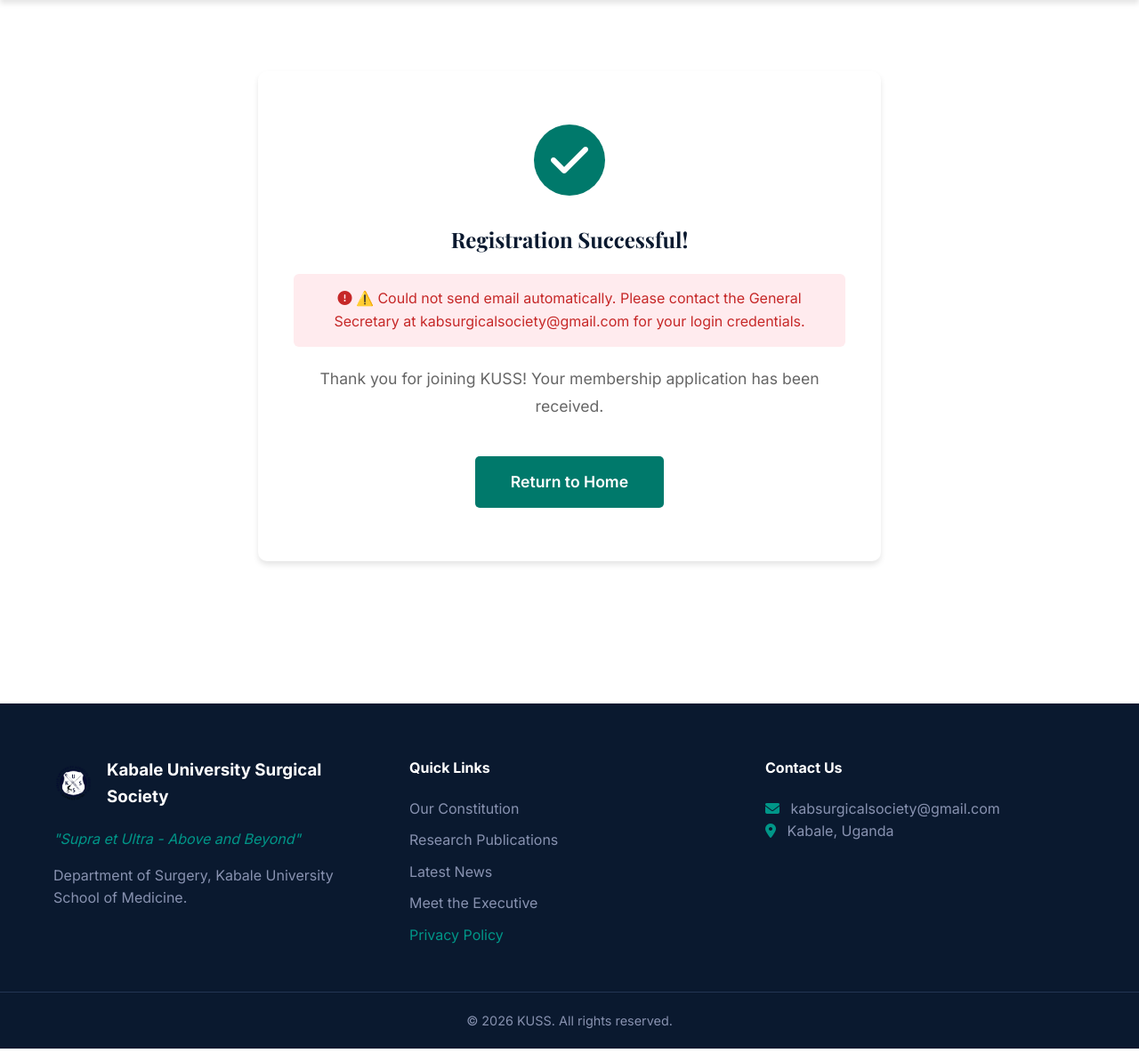
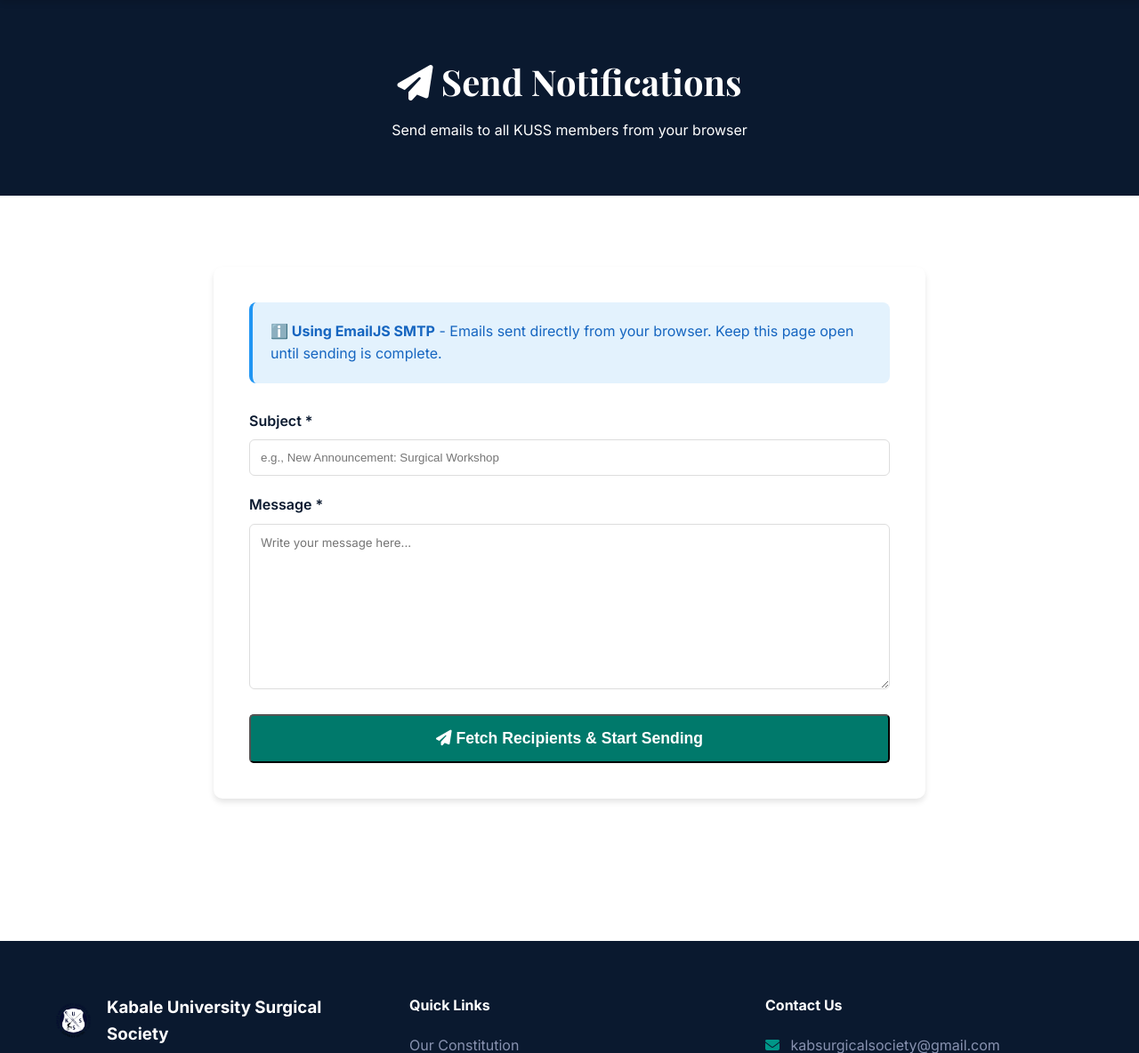
Before and after one commit to kevin-password/kuss_website, a Django app: template templates/send_notifications.html in a window 1280 px wide. Shown: the part 75-1259 px from the top of the page at 89% size. Run offline with Django 5.2, Linux system fonts and the light colour scheme; the template is opened without the code that fills it, so the values that code supplies are empty; some libraries are stand-ins or nearby versions.

Commit message:
Update notification page for sending emails

```diff
--- a/templates/send_notifications.html
+++ b/templates/send_notifications.html
@@ -1,78 +1,56 @@
 {% extends 'base.html' %}
-{% block title %}Registration Successful - KUSS{% endblock %}
+{% block title %}Send Notifications - KUSS{% endblock %}
 
 {% block content %}
+<section class="page-header">
+    <h1><i class="fa-solid fa-paper-plane"></i> Send Notifications</h1>
+    <p>Send emails to all KUSS members from your browser</p>
+</section>
+
 <section class="section container">
-    <div class="form-container" style="text-align: center; padding: 60px 40px;">
+    <div style="max-width: 800px; margin: 0 auto; background: white; padding: 40px; border-radius: 10px; box-shadow: var(--shadow);">
 
-        <div style="width: 80px; height: 80px; background: var(--teal); border-radius: 50%; display: flex; align-items: center; justify-content: center; margin: 0 auto 30px;">
-            <i class="fa-solid fa-check" style="font-size: 3rem; color: white;"></i>
+        <div style="background: #e3f2fd; padding: 20px; border-radius: 8px; margin-bottom: 30px; border-left: 4px solid #2196f3;">
+            <p style="color: #1565c0; margin: 0;">
+                <strong>ℹ️ Using EmailJS SMTP</strong> - Emails sent directly from your browser. Keep this page open until sending is complete.
+            </p>
         </div>
 
-        <h2 style="color: var(--navy); margin-bottom: 20px; font-family: 'Playfair Display', serif;">Registration Successful!</h2>
-
-        <div id="emailStatus" style="background: #fff3cd; color: #856404; padding: 15px; border-radius: 6px; margin-bottom: 20px;">
-            <i class="fa-solid fa-spinner fa-spin"></i> Sending your login credentials via email...
+        <form id="notificationForm">
+            <div style="margin-bottom: 20px;">
+                <label style="display: block; font-weight: 600; color: var(--navy); margin-bottom: 8px;">
+                    Subject *
+                </label>
+                <input type="text" id="emailSubject" required
+                       style="width: 100%; padding: 12px; border: 1px solid #ddd; border-radius: 6px;"
+                       placeholder="e.g., New Announcement: Surgical Workshop">
             </div>
 
-        <p style="color: var(--text-light); font-size: 1.1rem; line-height: 1.8; margin-bottom: 40px;">
-            {% if settings and settings.success_message %}
-                {{ settings.success_message|linebreaksbr }}
-            {% else %}
-                Thank you for joining KUSS! Your membership application has been received.
-            {% endif %}
-        </p>
+            <div style="margin-bottom: 20px;">
+                <label style="display: block; font-weight: 600; color: var(--navy); margin-bottom: 8px;">
+                    Message *
+                </label>
+                <textarea id="emailMessage" rows="10" required
+                          style="width: 100%; padding: 12px; border: 1px solid #ddd; border-radius: 6px; font-family: inherit;"
+                          placeholder="Write your message here..."></textarea>
+            </div>
 
-        {% if settings and settings.treasurer_phone %}
-        <div style="background: #e8f5e9; border-left: 5px solid var(--teal); padding: 25px; border-radius: 8px; margin-bottom: 25px; text-align: left;">
-            <h3 style="color: var(--navy); margin-bottom: 10px;">
-                <i class="fa-solid fa-money-bill-wave" style="color: var(--teal);"></i> Payment Instructions
+            <button type="submit" class="btn btn-primary" style="width: 100%; padding: 15px; font-size: 1.1rem;" id="sendBtn">
+                <i class="fa-solid fa-paper-plane"></i> Fetch Recipients & Start Sending
+            </button>
+        </form>
+
+        <!-- Progress Section (hidden initially) -->
+        <div id="progressSection" style="display: none; margin-top: 30px;">
+            <h3 style="color: var(--navy); margin-bottom: 15px;">
+                <i class="fa-solid fa-spinner fa-spin"></i> Sending Progress
             </h3>
-            <p style="color: var(--text-dark); line-height: 1.8;">
-                {% if settings.payment_instructions %}
-                    {{ settings.payment_instructions|linebreaksbr }}
-                {% else %}
-                    Please contact the Treasurer for payment details.
-                {% endif %}
-            </p>
-
-            <div style="margin-top: 15px; padding: 15px; background: white; border-radius: 6px; border: 1px solid #c8e6c9;">
-                <p style="margin-bottom: 10px;">
-                    <strong>Treasurer:</strong>
-                    {% if settings.treasurer_name %}
-                        {{ settings.treasurer_name }}
-                    {% endif %}
-                </p>
-
-                {% if settings.contact_email %}
-                <p style="margin-bottom: 10px;">
-                    <i class="fa-solid fa-envelope" style="color: var(--teal); margin-right: 8px;"></i>
-                    <a href="mailto:{{ settings.contact_email }}" style="color: var(--teal); font-weight: 600;">
-                        {{ settings.contact_email }}
-                    </a>
-                </p>
-                {% endif %}
-
-                {% if request.session.member_id %}
-                    {% if settings.treasurer_phone %}
-                        <p style="font-size: 1.1rem; font-weight: 700; color: var(--teal); margin: 0;">
-                            <i class="fa-solid fa-phone"></i> {{ settings.treasurer_phone }}
-                        </p>
-                    {% endif %}
-                {% else %}
-                    <p style="color: var(--text-light); font-size: 0.9rem; margin: 0;">
-                        <i class="fa-solid fa-lock"></i>
-                        <a href="{% url 'login' %}" style="color: var(--teal); font-weight: 600;">Login</a> to view phone number
-                    </p>
-                {% endif %}
+            <div style="background: var(--light-gray); border-radius: 8px; overflow: hidden; margin-bottom: 15px;">
+                <div id="progressBar" style="background: var(--teal); height: 30px; width: 0%; transition: width 0.3s; display: flex; align-items: center; justify-content: center; color: white; font-weight: 600;"></div>
             </div>
+            <p id="progressText" style="color: var(--text-dark); margin-bottom: 15px; font-weight: 600;"></p>
+            <div id="logOutput" style="background: #1e1e1e; color: #0f0; padding: 15px; border-radius: 8px; max-height: 300px; overflow-y: auto; font-family: monospace; font-size: 0.85rem;">
             </div>
-        {% endif %}
-
-        <div style="margin-top: 40px;">
-            <a href="{% url 'home' %}" class="btn btn-primary" style="font-size: 1.1rem; padding: 15px 40px;">
-                Return to Home
-            </a>
         </div>
     </div>
 </section>
@@ -81,9 +59,9 @@
 <script type="text/javascript" src="https://cdn.jsdelivr.net/npm/@emailjs/browser@4/dist/email.min.js"></script>
 
 <script>
-// EmailJS Configuration
+// EmailJS Configuration - SMTP Service
 const EMAILJS_PUBLIC_KEY = '1zMWIopNfq1nkwwxB';
-const EMAILJS_SERVICE_ID = 'service_d6fsqwi';
+const EMAILJS_SERVICE_ID = 'service_7w2ytzv';  // NEW SMTP Service
 const EMAILJS_TEMPLATE_ID = 'template_h2ubueh';
 
 // Initialize EmailJS
@@ -93,34 +71,77 @@ const EMAILJS_TEMPLATE_ID = 'template_h2ubueh';
     });
 })();
 
-// Auto-send welcome email from browser when page loads
-(async function sendWelcomeEmail() {
-    const emailStatus = document.getElementById('emailStatus');
+// Log to output
+function log(message, type = 'info') {
+    const logOutput = document.getElementById('logOutput');
+    const timestamp = new Date().toLocaleTimeString();
+    const colors = {
+        info: '#0f0',
+        success: '#4caf50',
+        error: '#f44336',
+        warning: '#ff9800'
+    };
+
+    logOutput.innerHTML += `<div style="color: ${colors[type]}; margin-bottom: 5px;">[${timestamp}] ${message}</div>`;
+    logOutput.scrollTop = logOutput.scrollHeight;
+}
+
+// Main form handler
+document.getElementById('notificationForm').addEventListener('submit', async (e) => {
+    e.preventDefault();
+
+    const subject = document.getElementById('emailSubject').value.trim();
+    const message = document.getElementById('emailMessage').value.trim();
+    const sendBtn = document.getElementById('sendBtn');
+    const progressSection = document.getElementById('progressSection');
+    const progressBar = document.getElementById('progressBar');
+    const progressText = document.getElementById('progressText');
+
+    // Disable button and show progress
+    sendBtn.disabled = true;
+    sendBtn.innerHTML = '<i class="fa-solid fa-spinner fa-spin"></i> Sending...';
+    progressSection.style.display = 'block';
 
     try {
-        // Step 1: Fetch new member info from server
-        const response = await fetch('/api/new-member-info/');
+        // Step 1: Fetch recipients
+        log('Fetching recipient list from server...', 'info');
+        const response = await fetch('/api/recipients/');
 
         if (!response.ok) {
-            throw new Error('Could not retrieve your registration details');
+            throw new Error('Failed to fetch recipients - are you logged in as a leader?');
         }
 
-        const memberData = await response.json();
+        const data = await response.json();
+        const recipients = data.recipients;
 
-        // Step 2: Send email via EmailJS
+        log(`✅ Found ${recipients.length} recipients`, 'success');
+
+        // Step 2: Send emails one by one via EmailJS SMTP
+        let successCount = 0;
+        let failCount = 0;
+
+        for (let i = 0; i < recipients.length; i++) {
+            const recipient = recipients[i];
+            const progress = ((i + 1) / recipients.length) * 100;
+
+            log(`📧 Sending to ${recipient.first_name} ${recipient.last_name} (${recipient.email})...`, 'info');
+
+            // Prepare template params
             const templateParams = {
-            to_email: memberData.email,
+                to_email: recipient.email,
                 from_name: 'KUSS - Kabale University Surgical Society',
-            subject: 'Welcome to KUSS - Your Portal Login Details',
-            first_name: memberData.first_name,
-            email: memberData.email,
-            password: memberData.password,
-            payment_instructions: memberData.payment_instructions,
-            treasurer_name: memberData.treasurer_name,
-            treasurer_phone: memberData.treasurer_phone || '',
-            contact_email: memberData.contact_email
+                subject: subject,
+                first_name: recipient.first_name,
+                email: recipient.email,
+                password: '',
+                payment_instructions: '',
+                treasurer_name: '',
+                treasurer_phone: '',
+                contact_email: 'kabsurgicalsociety@gmail.com',
+                message: message
             };
 
+            try {
                 const emailResponse = await emailjs.send(
                     EMAILJS_SERVICE_ID,
                     EMAILJS_TEMPLATE_ID,
@@ -128,19 +149,35 @@ const EMAILJS_TEMPLATE_ID = 'template_h2ubueh';
                 );
 
                 if (emailResponse.status === 200) {
-            emailStatus.innerHTML = '<i class="fa-solid fa-check-circle"></i> ✅ Welcome email sent! Check your inbox (and spam folder) for your login credentials.';
-            emailStatus.style.background = '#e8f5e9';
-            emailStatus.style.color = '#2e7d32';
+                    successCount++;
+                    log(`✅ Sent to ${recipient.email}`, 'success');
                 } else {
-            throw new Error('Email sending failed');
+                    throw new Error(`Status: ${emailResponse.status}`);
+                }
+            } catch (error) {
+                failCount++;
+                log(`❌ Failed: ${recipient.email} - ${error.text || error.message}`, 'error');
             }
 
+            // Update progress bar
+            progressBar.style.width = `${progress}%`;
+            progressBar.textContent = `${Math.round(progress)}%`;
+            progressText.textContent = `Progress: ${i + 1} of ${recipients.length} (${successCount} sent, ${failCount} failed)`;
+
+            // Delay to avoid rate limiting (1 second between emails)
+            await new Promise(resolve => setTimeout(resolve, 1000));
+        }
+
+        // Done!
+        log(`🎉 Completed! ${successCount} emails sent successfully, ${failCount} failed.`, 'success');
+        sendBtn.innerHTML = '<i class="fa-solid fa-check"></i> Done! Send Another';
+        sendBtn.disabled = false;
+
     } catch (error) {
-        emailStatus.innerHTML = `<i class="fa-solid fa-exclamation-circle"></i> ⚠️ Could not send email automatically. Please contact the General Secretary at kabsurgicalsociety@gmail.com for your login credentials.`;
-        emailStatus.style.background = '#ffebee';
-        emailStatus.style.color = '#c62828';
-        console.error('Welcome email error:', error);
+        log(`❌ Error: ${error.message}`, 'error');
+        sendBtn.innerHTML = '<i class="fa-solid fa-paper-plane"></i> Try Again';
+        sendBtn.disabled = false;
     }
-})();
+});
 </script>
 {% endblock %}
```
Lines whose indentation alone changed are shown as unchanged.
